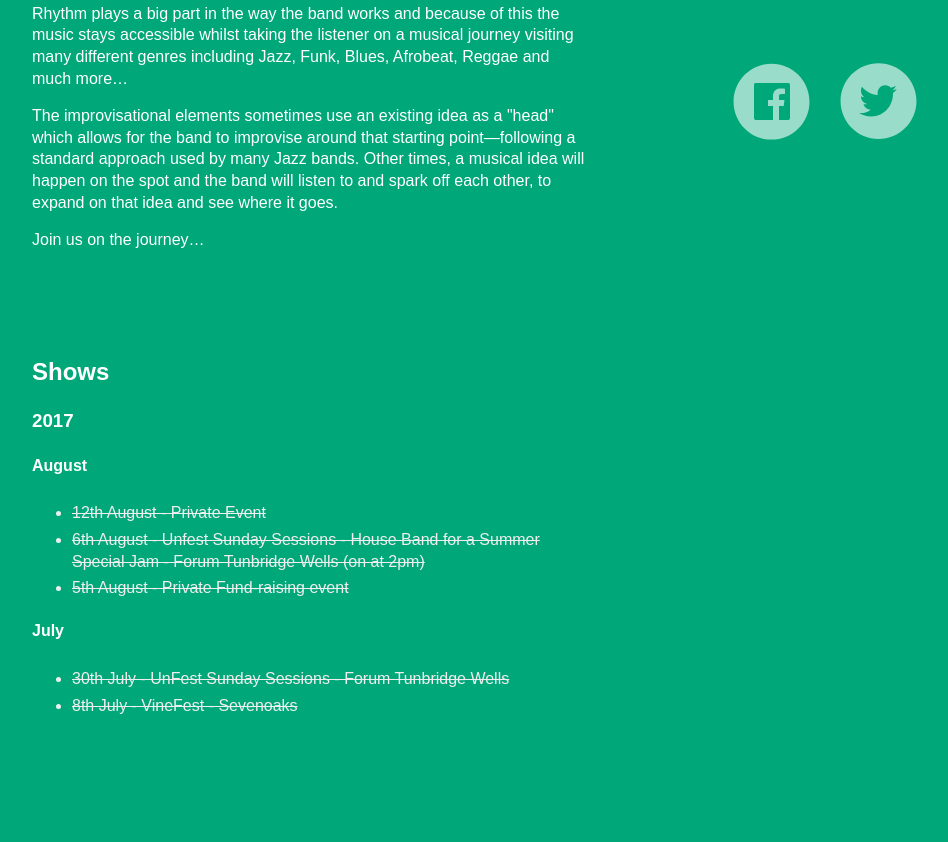
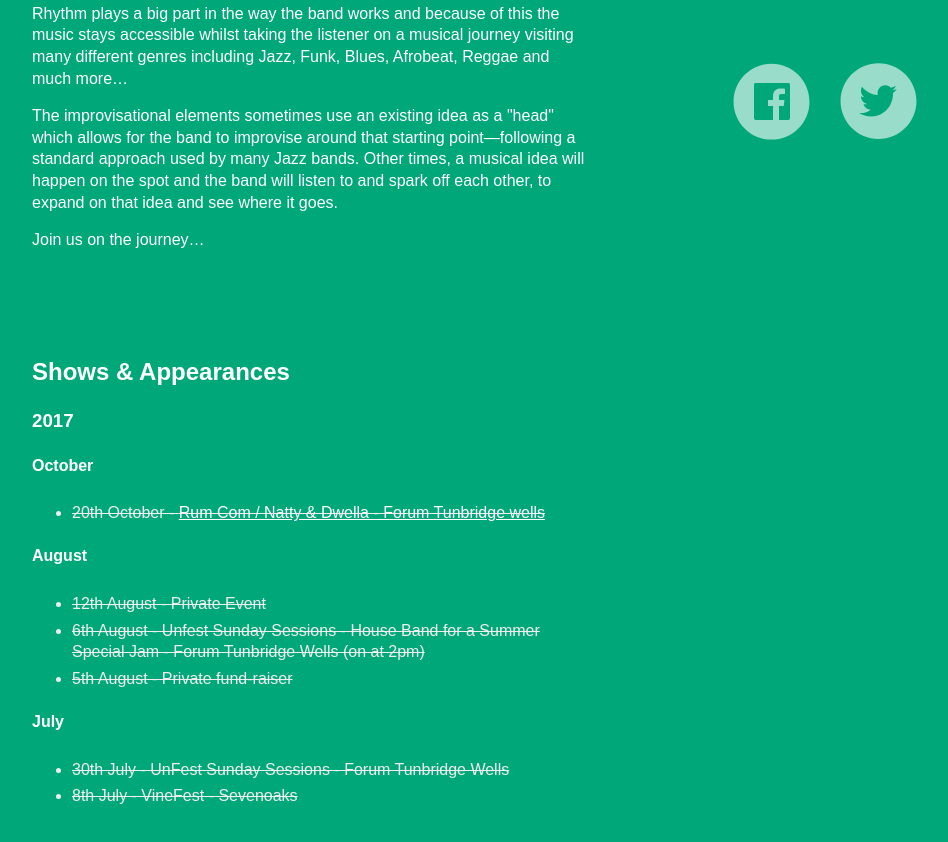
Before and after one commit to muffinresearch/kung-fu-slipper, a plain HTML site: page public/index.html in a window 1280 px wide. Shown: the part 640-1482 px from the top of the page, without its empty margins (328-1276 px from the left). Drawn offline with Linux system fonts and the light colour scheme; some packages are replaced by stand-ins of ours; a script that the page names is missing.

Commit message:
Add gig for forum date

```diff
--- a/public/css/styles.css
+++ b/public/css/styles.css
@@ -60,6 +60,14 @@ nav li {
 }
 
 nav a {
+    color: #fff;
+}
+
+a:link,
+a:hover,
+a:active,
+a:focus,
+a:visited {
     color: #fff;
 }
 
--- a/public/index.html
+++ b/public/index.html
@@ -60,15 +60,20 @@
       </section>
 
       <section id="shows">
-        <h2>Shows</h2>
+        <h2>Shows &amp; Appearances</h2>
 
         <h3>2017</h3>
+
+        <h4>October</h4>
+        <ul>
+          <li data-gig-date="2017-10-20">20th October - <a href="https://www.twforum.co.uk/events/2017-10-20-rum-com-slash-natty-and-dwella-the-forum">Rum Com / Natty &amp; Dwella - Forum Tunbridge wells</a></li>
+        </ul>
 
         <h4>August</h4>
         <ul>
           <li data-gig-date="2017-08-12">12th August - Private Event</li>
           <li data-gig-date="2017-08-06">6th August - Unfest Sunday Sessions - House Band for a Summer Special Jam - Forum Tunbridge Wells (on at 2pm)</li>
-          <li data-gig-date="2017-08-05">5th August - Private Fund-raising event</li>
+          <li data-gig-date="2017-08-05">5th August - Private fund-raiser</li>
         </ul>
 
         <h4>July</h4>
```
